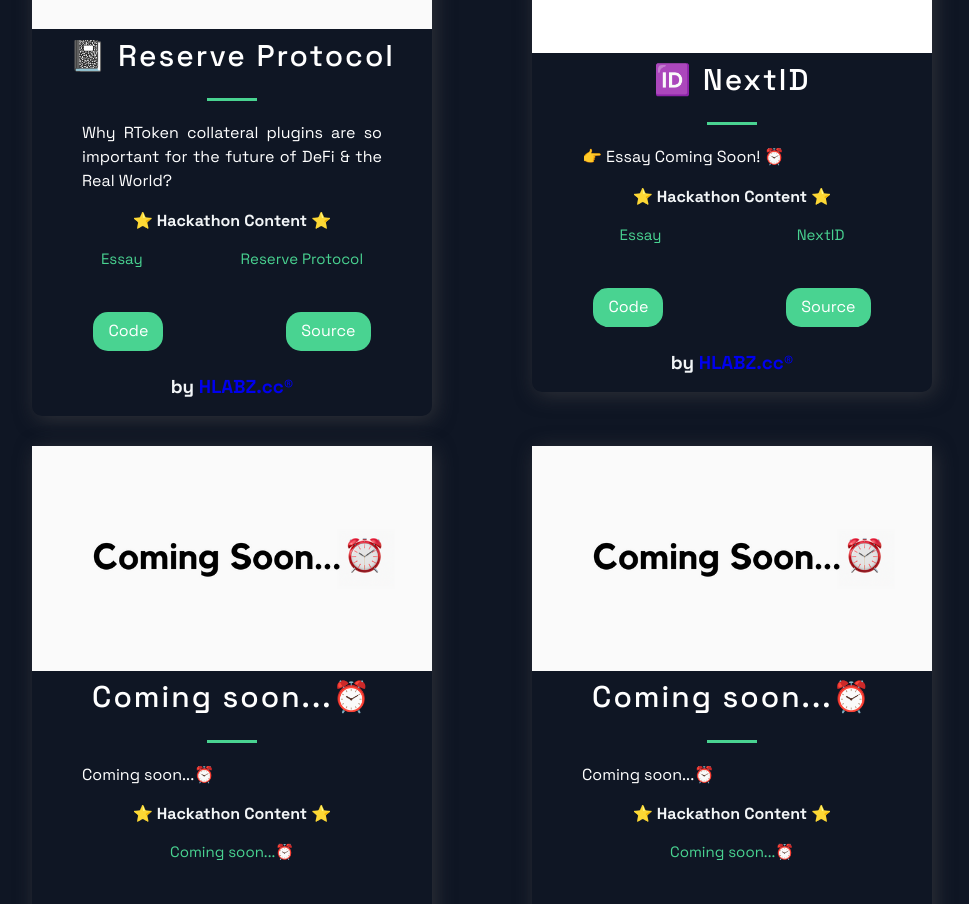
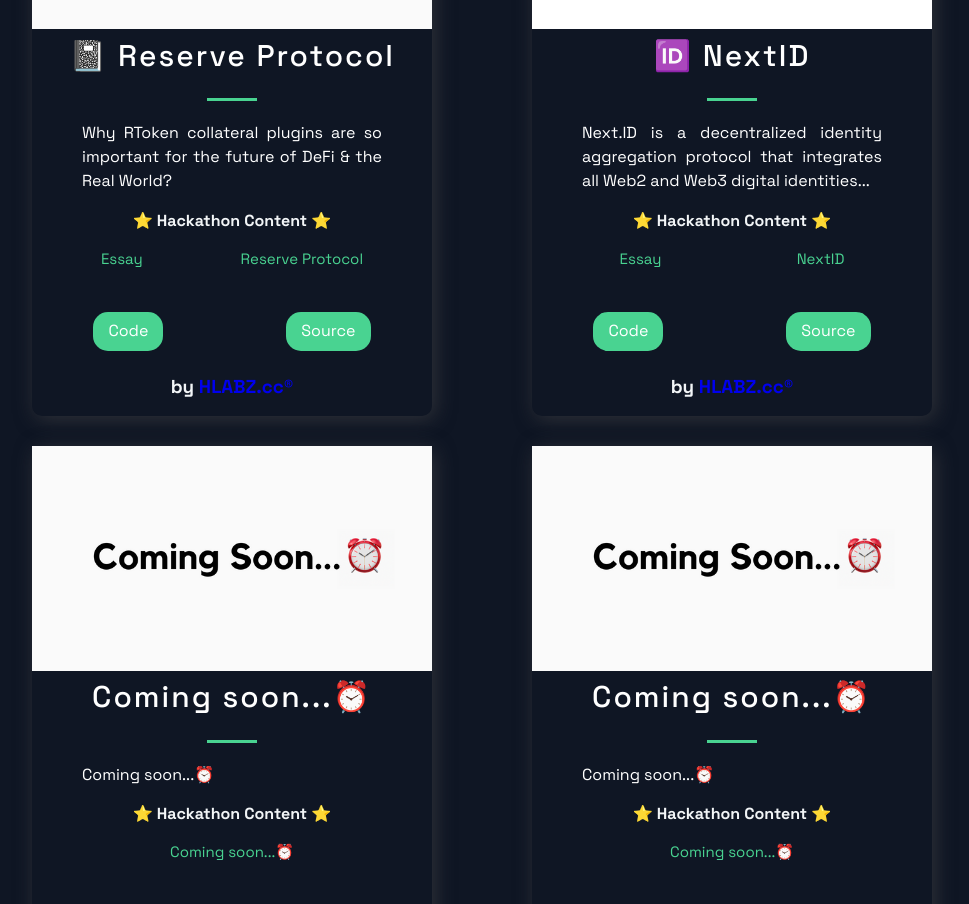
Before and after one commit to HLABZcc/Essays, a Next.js app: page / in a window 1280 px wide. Shown: the part 1040-1944 px from the top of the page, without its empty margins (158-1127 px from the left). Built offline with nearby package versions, Linux system fonts and the light colour scheme.

Commit message:
Update constants.js

```diff
--- a/src/constants/constants.js
+++ b/src/constants/constants.js
@@ -10,7 +10,7 @@
   },
   {
     title: '🆔 NextID',
-    description: "👉 Essay Coming Soon! ⏰",
+    description: "Next.ID is a decentralized identity aggregation protocol that integrates all Web2 and Web3 digital identities...",
     image: '/images/2.png',
     tags: ['Essay', 'NextID'],
     source: 'https://www.hlabz.cc',
```
